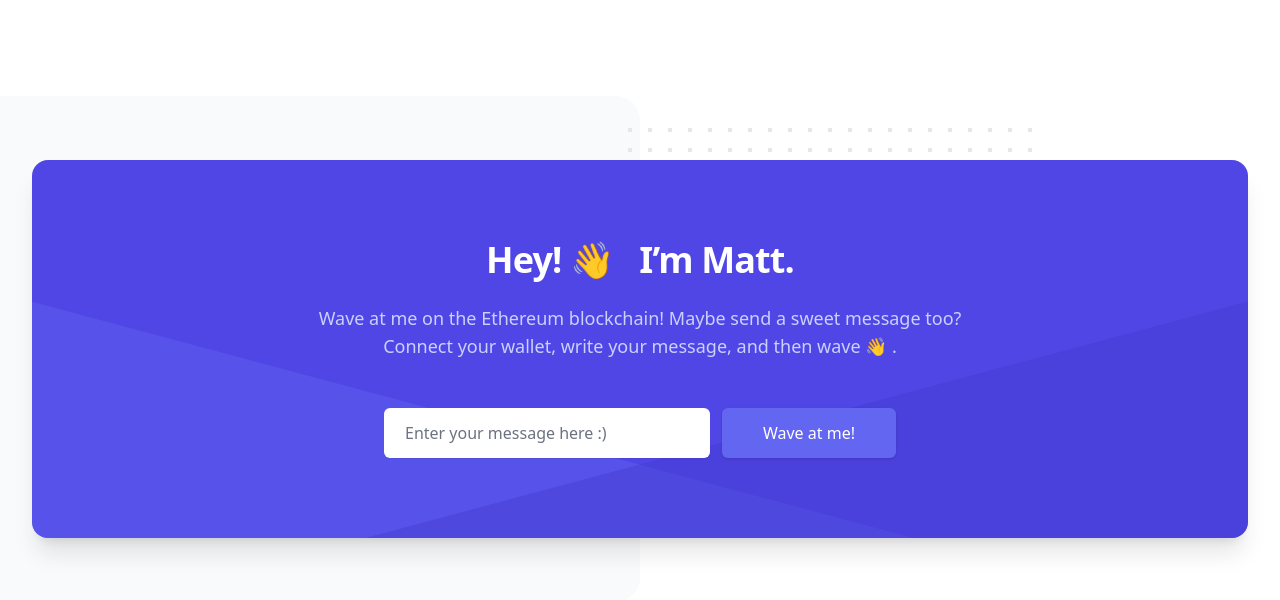
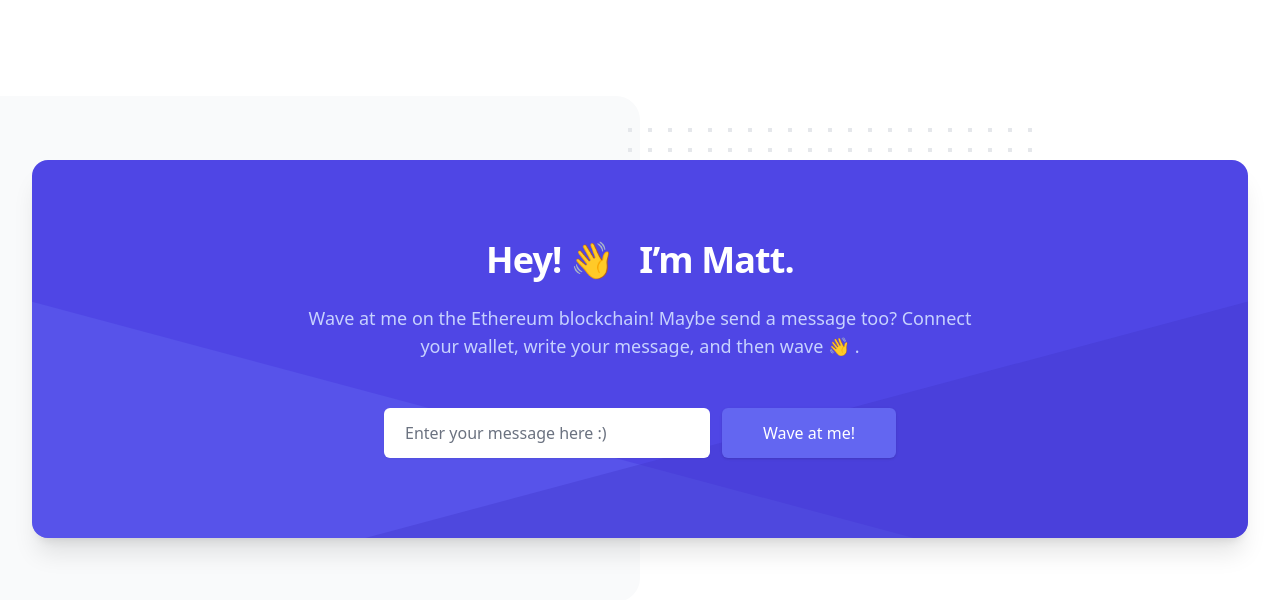
Before and after one commit to mattmasteller/waveportal-web3, a Next.js app: page / in a window 1280 px wide. Shown: the top 600 px of the page. Built offline with nearby package versions, Linux system fonts and the light colour scheme.

Commit message:
copy change

```diff
--- a/pages/index.js
+++ b/pages/index.js
@@ -67,9 +67,8 @@
                 Hey! 👋 &nbsp; I&rsquo;m Matt.
               </h2>
               <p className="mt-6 mx-auto max-w-2xl text-lg text-indigo-200">
-                Wave at me on the Ethereum blockchain! Maybe send a sweet
-                message too? Connect your wallet, write your message, and then
-                wave 👋 .
+                Wave at me on the Ethereum blockchain! Maybe send a message too?
+                Connect your wallet, write your message, and then wave 👋 .
               </p>
             </div>
             <form action="#" className="mt-12 sm:mx-auto sm:max-w-lg sm:flex">
```
